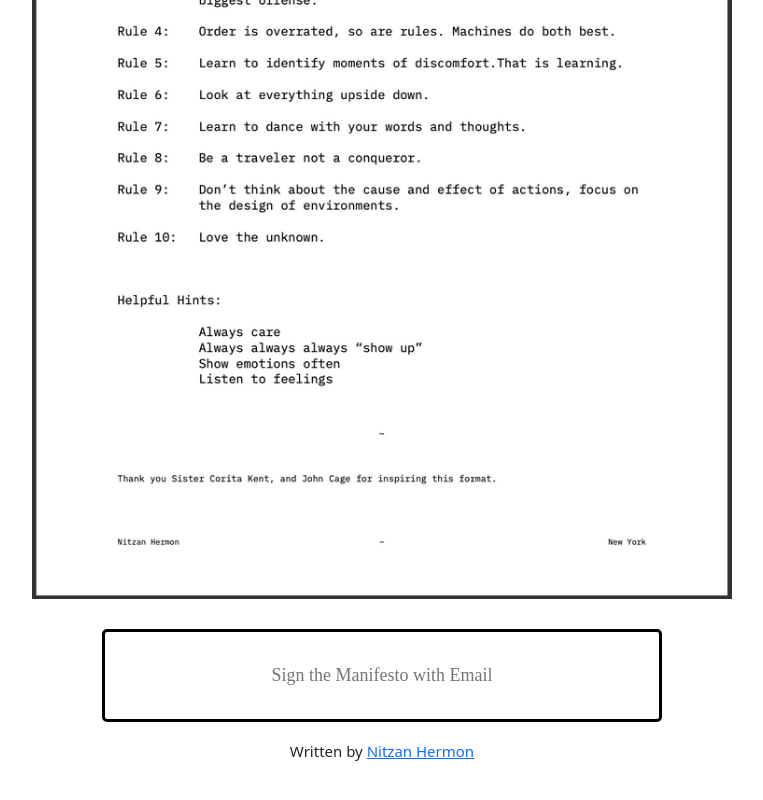
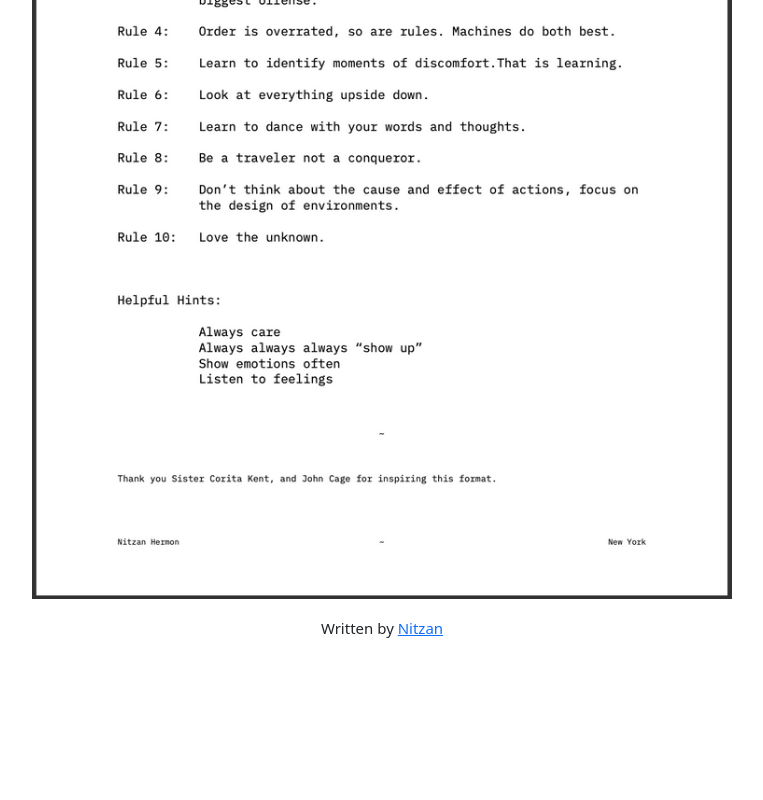
Before and after one commit to nitzan/generousdesign, a plain HTML site: page index.html in a window 1280 px wide. Shown: the part 2006-2806 px from the top of the page, without its empty margins (258-1021 px from the left). After the commit the page ends 2691 px from the top, so only its background shows below. Drawn offline with nearby package versions, Linux system fonts and the light colour scheme; a small style sheet from the web is missing.

Commit message:
Removed Mailing List

```diff
--- a/index.html
+++ b/index.html
@@ -61,22 +61,8 @@
 
 
 
-<div id="sign">
-  <form
-    action="https://buttondown.email/api/emails/embed-subscribe/byedit"
-    method="post"
-    target="popupwindow"
-    onsubmit="window.open('https://buttondown.email/byedit', 'popupwindow')"
-    class="embeddable-buttondown-form"
-  >
 
-    <input type="email" name="email" id="bd-email" placeholder="Sign the Manifesto with Email"/>
-    <input type="hidden" value="Subscribe" />
-
-  </form>
-</div>
-
-        <footer><p>Written by <a href="https://www.in-process.net">Nitzan Hermon</a> </p></footer>
+        <footer><p>Written by <a href="https://www.in-process.net">Nitzan</a> </p></footer>
 
 
       </div>
```
